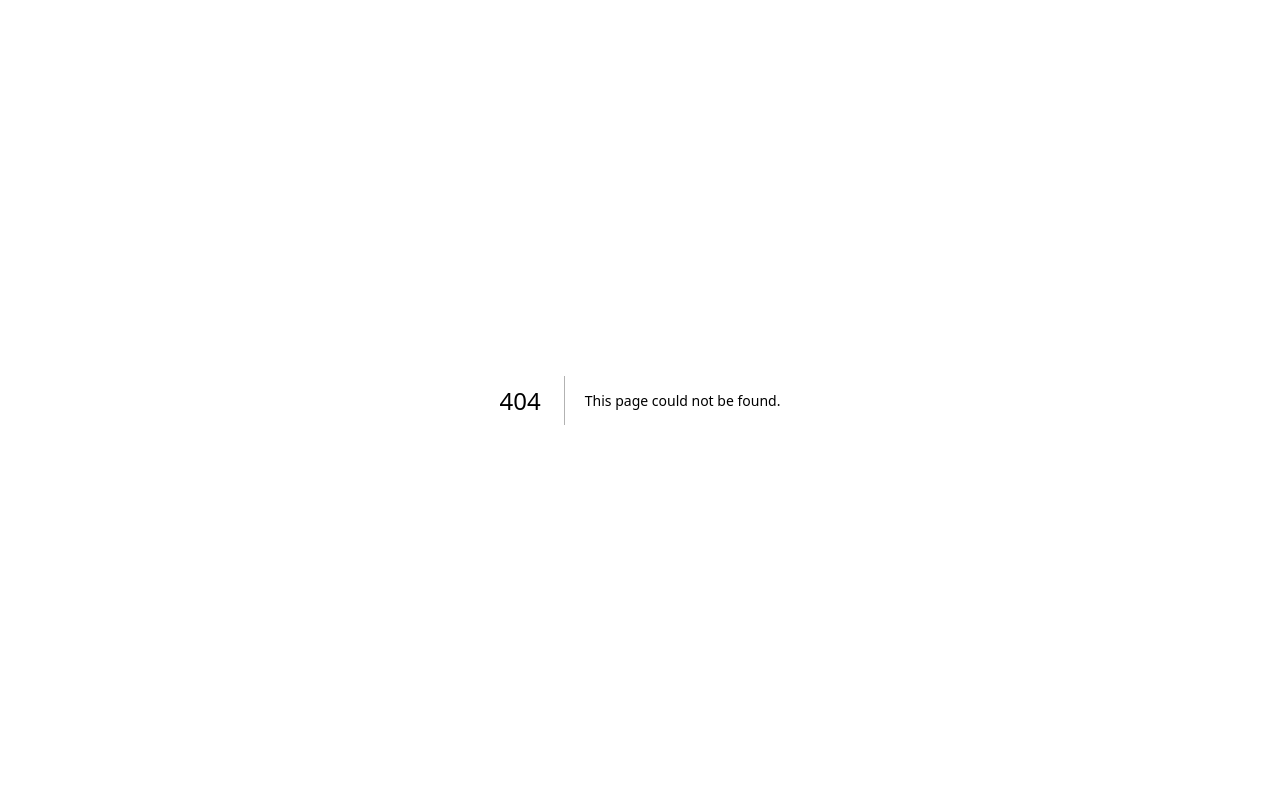
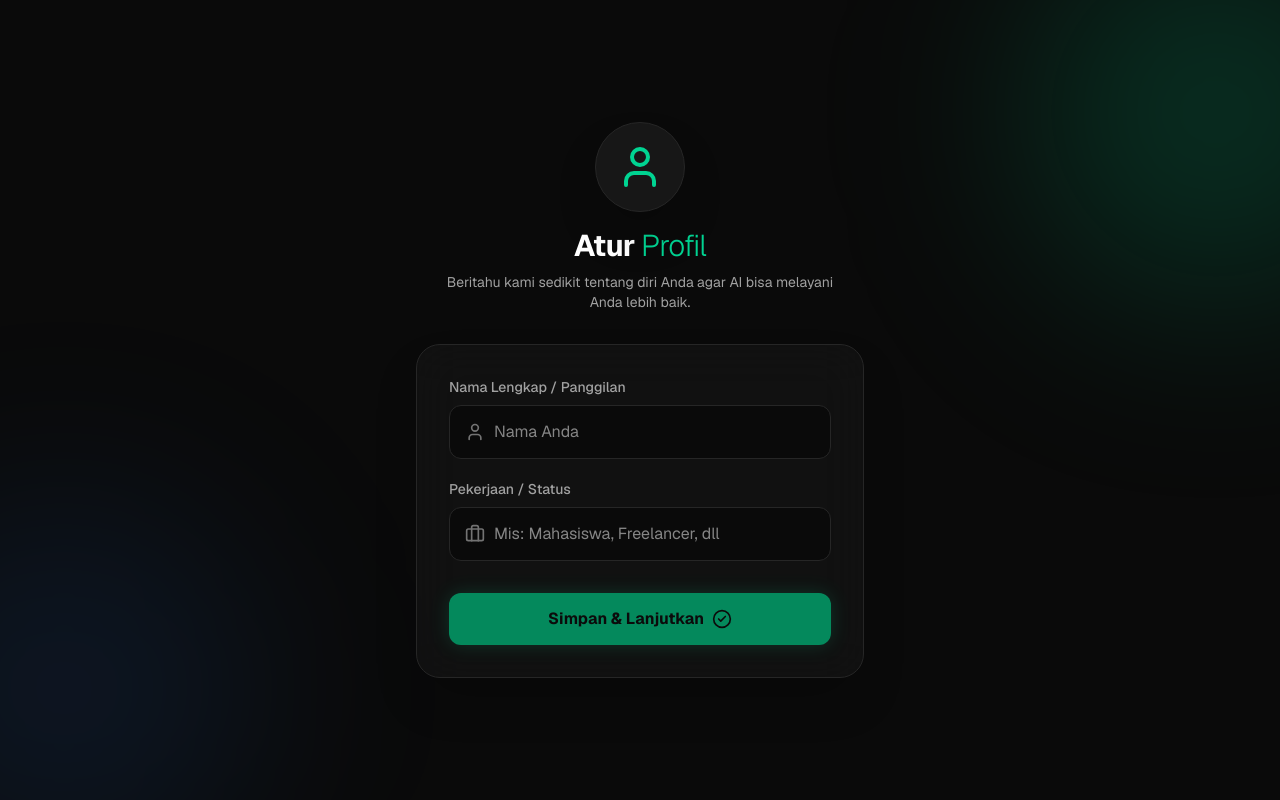
Before and after one commit to zerouknoun/nusaai-financ, a Next.js app: page /profile in a window 1280 px wide. Before the commit this address had no page. Built offline with nearby package versions, Linux system fonts and the light colour scheme; no server answers; the database is empty; sample sign-in values are in the browser's storage.

Commit message:
feat: Menambahkan halaman Profil dan Perbaikan Bug Transaksi

```diff
--- a/src/app/page.tsx
+++ b/src/app/page.tsx
@@ -7,13 +7,14 @@ import { onAuthStateChanged, signOut } from "firebase/auth";
 import { ref, onValue, push } from 'firebase/database';
 import {
   Wallet, TrendingUp, TrendingDown, Activity, Bot, PieChart,
-  Home as HomeIcon, Settings, CreditCard, Plus, X, LogOut
+  Home as HomeIcon, Settings, CreditCard, Plus, X, LogOut, User
 } from 'lucide-react';
 
 export default function Home() {
   const router = useRouter();
   const [isCheckingAuth, setIsCheckingAuth] = useState(true);
   const [user, setUser] = useState<any>(null);
+  const [profile, setProfile] = useState<any>(null);
   const [transactions, setTransactions] = useState<any[]>([]);
   const [isModalOpen, setIsModalOpen] = useState(false);
   const [formData, setFormData] = useState({
@@ -25,19 +26,30 @@ export default function Home() {
 
   // Cek Status Login menggunakan Firebase Auth
   useEffect(() => {
-    if (!auth) {
+    if (!auth || !db) {
       setIsCheckingAuth(false);
       return;
     }
 
-    const unsubscribe = onAuthStateChanged(auth, (currentUser) => {
+    const unsubscribe = onAuthStateChanged(auth, async (currentUser) => {
       if (!currentUser) {
         // Jika belum login, redirect ke /login
         router.push("/login");
       } else {
-        // Jika sudah login, izinkan masuk
         setUser(currentUser);
-        setIsCheckingAuth(false);
+        // Cek apakah pengguna sudah memiliki profil di database
+        const { get } = await import("firebase/database");
+        const userRef = ref(db as any, `users/${currentUser.uid}`);
+        const snapshot = await get(userRef);
+
+        if (!snapshot.exists() || !snapshot.val().name) {
+          // Pengguna baru atau belum mengatur profil, lempar ke /profile
+          router.push("/profile");
+        } else {
+          // Pengguna lama, simpan data profil dan izinkan masuk
+          setProfile(snapshot.val());
+          setIsCheckingAuth(false);
+        }
       }
     });
 
@@ -46,8 +58,8 @@ export default function Home() {
 
   // Ambil data dari Firebase secara Realtime
   useEffect(() => {
-    if (!db || isCheckingAuth) return;
-    const txRef = ref(db, 'transactions');
+    if (!db || isCheckingAuth || !user) return;
+    const txRef = ref(db as any, `transactions/${user.uid}`);
     const unsubscribe = onValue(txRef, (snapshot) => {
       const data = snapshot.val();
       if (data) {
@@ -65,7 +77,7 @@ export default function Home() {
     });
 
     return () => unsubscribe();
-  }, []);
+  }, [isCheckingAuth, user]);
 
   // Hitung total saldo, pemasukan, pengeluaran
   const pemasukan = transactions.filter(t => t.type === 'in').reduce((acc, curr) => acc + Number(curr.amount), 0);
@@ -80,7 +92,7 @@ export default function Home() {
     }
 
     try {
-      await push(ref(db, 'transactions'), {
+      await push(ref(db as any, `transactions/${user.uid}`), {
         ...formData,
         amount: Number(formData.amount),
         timestamp: Date.now(), // Menggunakan timestamp client sementara
@@ -121,12 +133,12 @@ export default function Home() {
           </div>
           <nav className="space-y-2">
             {[
-              { name: 'Dashboard', icon: HomeIcon, active: true },
-              { name: 'Transaksi', icon: CreditCard, active: false },
-              { name: 'Analisis', icon: PieChart, active: false },
-              { name: 'Pengaturan', icon: Settings, active: false },
+              { name: 'Dashboard', icon: HomeIcon, active: true, href: '#' },
+              { name: 'Transaksi', icon: CreditCard, active: false, href: '#' },
+              { name: 'Profil', icon: User, active: false, href: '/profile' },
+              { name: 'Pengaturan', icon: Settings, active: false, href: '#' },
             ].map((item) => (
-              <a key={item.name} href="#" className={`flex items-center gap-4 px-4 py-3 rounded-xl transition-all ${item.active ? 'bg-emerald-500/10 text-emerald-400 font-medium' : 'text-neutral-400 hover:bg-neutral-900 hover:text-white'}`}>
+              <a key={item.name} href={item.href} className={`flex items-center gap-4 px-4 py-3 rounded-xl transition-all ${item.active ? 'bg-emerald-500/10 text-emerald-400 font-medium' : 'text-neutral-400 hover:bg-neutral-900 hover:text-white'}`}>
                 <item.icon className="w-5 h-5" />
                 {item.name}
               </a>
@@ -135,6 +147,18 @@ export default function Home() {
         </div>
 
         <div className="mt-auto">
+          {profile && (
+            <div className="flex items-center gap-3 px-4 py-3 mb-4 bg-neutral-900/50 rounded-xl border border-neutral-800">
+              <div className="w-10 h-10 rounded-full bg-emerald-500/20 flex items-center justify-center text-emerald-400 font-bold">
+                {profile.name?.charAt(0).toUpperCase()}
+              </div>
+              <div>
+                <p className="text-sm font-semibold text-white">{profile.name}</p>
+                <p className="text-xs text-neutral-400">{profile.job || 'Pengguna NusaAI'}</p>
+              </div>
+            </div>
+          )}
+
           <div className="bg-gradient-to-tr from-emerald-900/40 to-emerald-900/10 p-5 rounded-2xl border border-emerald-800/30 mb-4">
             <div className="flex items-center gap-3 mb-2">
               <Bot className="text-emerald-400 w-6 h-6" />
--- /dev/null
+++ b/src/app/profile/page.tsx
@@ -0,0 +1,147 @@
+"use client";
+
+import { useState, useEffect } from "react";
+import { useRouter } from "next/navigation";
+import { auth, db } from "../../lib/firebase";
+import { onAuthStateChanged } from "firebase/auth";
+import { ref, get, set } from "firebase/database";
+import { Activity, User, Briefcase, CheckCircle2 } from "lucide-react";
+
+export default function ProfilePage() {
+  const router = useRouter();
+  const [user, setUser] = useState<any>(null);
+  const [isLoading, setIsLoading] = useState(true);
+  const [isSaving, setIsSaving] = useState(false);
+
+  const [name, setName] = useState("");
+  const [job, setJob] = useState("");
+
+  useEffect(() => {
+    if (!auth || !db) return;
+    const unsubscribe = onAuthStateChanged(auth, async (currentUser) => {
+      if (!currentUser) {
+        router.push("/login");
+      } else {
+        setUser(currentUser);
+        // Cek apakah data profil sudah ada di database
+        const userRef = ref(db as any, `users/${currentUser.uid}`);
+        const snapshot = await get(userRef);
+        if (snapshot.exists()) {
+          const data = snapshot.val();
+          if (data.name) setName(data.name);
+          if (data.job) setJob(data.job);
+        }
+        setIsLoading(false);
+      }
+    });
+
+    return () => unsubscribe();
+  }, [router]);
+
+  const handleSaveProfile = async (e: React.FormEvent) => {
+    e.preventDefault();
+    if (!user || !db) return;
+
+    setIsSaving(true);
+    try {
+      const userRef = ref(db as any, `users/${user.uid}`);
+      await set(userRef, {
+        name,
+        job,
+        email: user.email,
+        updatedAt: new Date().toISOString()
+      });
+      // Setelah simpan, arahkan ke Dashboard
+      router.push("/");
+    } catch (error) {
+      console.error("Gagal menyimpan profil:", error);
+      alert("Terjadi kesalahan saat menyimpan profil.");
+    } finally {
+      setIsSaving(false);
+    }
+  };
+
+  if (isLoading) {
+    return <div className="h-screen w-screen bg-neutral-950 flex items-center justify-center text-emerald-400"><Activity className="w-8 h-8 animate-spin" /></div>;
+  }
+
+  return (
+    <div className="min-h-screen bg-neutral-950 flex items-center justify-center p-4 relative overflow-hidden font-sans">
+      <div className="absolute top-[-10%] right-[-10%] w-96 h-96 bg-emerald-500/20 rounded-full blur-[100px] pointer-events-none"></div>
+      <div className="absolute bottom-[-10%] left-[-10%] w-96 h-96 bg-blue-500/10 rounded-full blur-[100px] pointer-events-none"></div>
+
+      <div className="w-full max-w-md z-10">
+        <div className="flex flex-col items-center mb-8">
+          <div className="bg-neutral-900 p-5 rounded-full border border-neutral-800 shadow-2xl mb-4 relative group">
+            <User className="w-12 h-12 text-emerald-400" />
+            <div className="absolute inset-0 bg-black/50 rounded-full flex items-center justify-center opacity-0 group-hover:opacity-100 transition-opacity cursor-pointer">
+              <span className="text-[10px] text-white font-medium">Ubah Foto</span>
+            </div>
+          </div>
+          <h1 className="text-3xl font-bold tracking-tight text-white">
+            Atur <span className="text-emerald-400 font-light">Profil</span>
+          </h1>
+          <p className="text-neutral-400 mt-2 text-sm text-center px-4">
+            Beritahu kami sedikit tentang diri Anda agar AI bisa melayani Anda lebih baik.
+          </p>
+        </div>
+
+        <div className="bg-neutral-900/60 backdrop-blur-xl border border-neutral-800 p-8 rounded-3xl shadow-2xl">
+          <form onSubmit={handleSaveProfile} className="space-y-5">
+            <div>
+              <label className="block text-sm font-medium text-neutral-400 mb-2">
+                Nama Lengkap / Panggilan
+              </label>
+              <div className="relative">
+                <div className="absolute inset-y-0 left-0 pl-4 flex items-center pointer-events-none">
+                  <User className="h-5 w-5 text-neutral-500" />
+                </div>
+                <input
+                  type="text"
+                  required
+                  value={name}
+                  onChange={(e) => setName(e.target.value)}
+                  className="w-full bg-neutral-950 border border-neutral-800 rounded-xl py-3.5 pl-11 pr-4 text-white focus:outline-none focus:border-emerald-500 focus:ring-1 focus:ring-emerald-500 transition-colors"
+                  placeholder="Nama Anda"
+                />
+              </div>
+            </div>
+
+            <div>
+              <label className="block text-sm font-medium text-neutral-400 mb-2">
+                Pekerjaan / Status
+              </label>
+              <div className="relative">
+                <div className="absolute inset-y-0 left-0 pl-4 flex items-center pointer-events-none">
+                  <Briefcase className="h-5 w-5 text-neutral-500" />
+                </div>
+                <input
+                  type="text"
+                  value={job}
+                  onChange={(e) => setJob(e.target.value)}
+                  className="w-full bg-neutral-950 border border-neutral-800 rounded-xl py-3.5 pl-11 pr-4 text-white focus:outline-none focus:border-emerald-500 focus:ring-1 focus:ring-emerald-500 transition-colors"
+                  placeholder="Mis: Mahasiswa, Freelancer, dll"
+                />
+              </div>
+            </div>
+
+            <button
+              type="submit"
+              disabled={isSaving || !name.trim()}
+              className="w-full bg-emerald-500 hover:bg-emerald-400 text-neutral-950 font-bold py-3.5 rounded-xl transition-all active:scale-95 flex items-center justify-center gap-2 mt-8 shadow-[0_0_20px_rgba(16,185,129,0.3)] disabled:opacity-70 disabled:active:scale-100"
+            >
+              {isSaving ? (
+                "Menyimpan..."
+              ) : (
+                <>
+                  Simpan & Lanjutkan
+                  <CheckCircle2 className="w-5 h-5" />
+                </>
+              )}
+            </button>
+          </form>
+        </div>
+      </div>
+    </div>
+  );
+}
--- a/src/app/register/page.tsx
+++ b/src/app/register/page.tsx
@@ -33,7 +33,7 @@ export default function RegisterPage() {
 
     try {
       await createUserWithEmailAndPassword(auth, email, password);
-      router.push("/");
+      router.push("/profile");
     } catch (error: any) {
       console.error("Error pendaftaran:", error);
       alert("Gagal mendaftar: " + error.message);
@@ -48,7 +48,7 @@ export default function RegisterPage() {
     const provider = new GoogleAuthProvider();
     try {
       await signInWithPopup(auth, provider);
-      router.push("/");
+      router.push("/profile");
     } catch (error: any) {
       console.error("Google Register error:", error);
       alert("Gagal mendaftar dengan Google: " + error.message);
```
